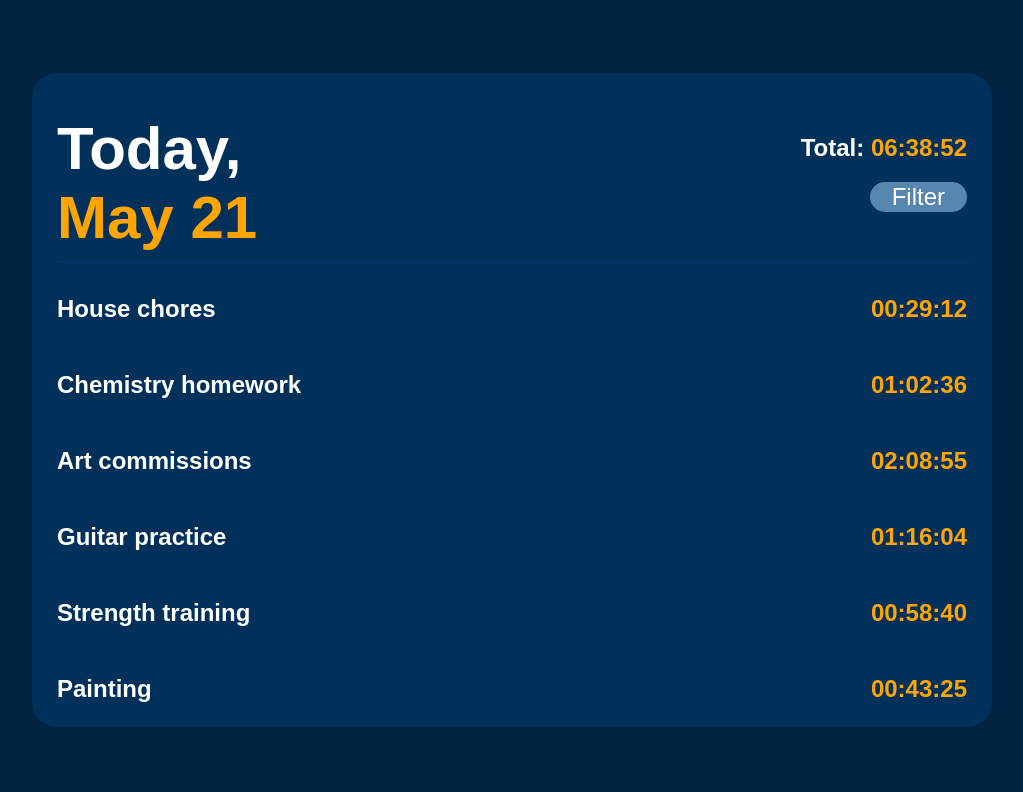
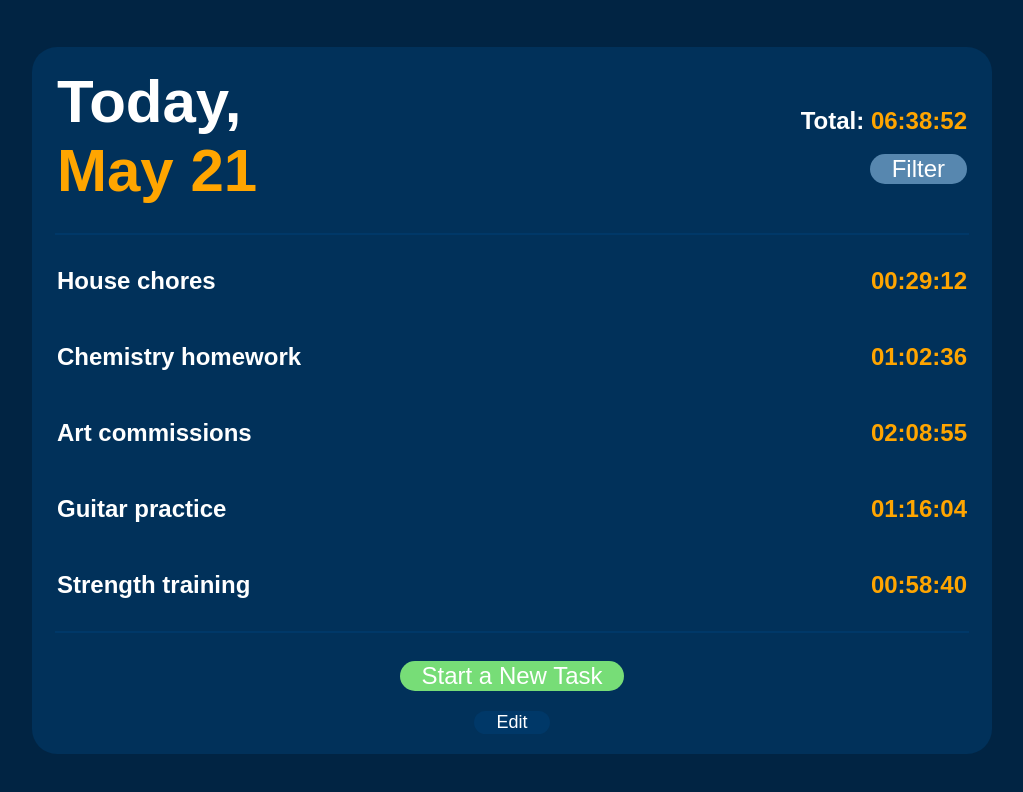
Before and after one commit to renderGUI/task-logger, a React (Create React App) app: page / in a window 1280 px wide. Shown: the top 792 px of the page, without its empty margins (128-1151 px from the left). Built offline with nearby package versions, Linux system fonts and the light colour scheme.

Commit message:
Add dynamic log styling

```diff
--- a/src/App.js
+++ b/src/App.js
@@ -28,11 +28,6 @@ const tasks = [
     loggedTime: "00:58:40",
     id: 5,
   },
-  {
-    loggedTask: "Painting",
-    loggedTime: "00:43:25",
-    id: 6,
-  },
 ];
 
 function App() {
--- a/src/components/LoggedTasks.js
+++ b/src/components/LoggedTasks.js
@@ -3,7 +3,8 @@ import classes from "./LoggedTasks.module.css";
 const LoggedTasks = (props) => {
   return (
     <>
-      {props.tasks.map((task) => {
+      {props.tasks.length > 0 &&
+        props.tasks.map((task) => {
           return (
             <div className={classes.container} key={task.id}>
               <p className={classes.task}>{task.loggedTask}</p>
@@ -11,6 +12,11 @@ const LoggedTasks = (props) => {
             </div>
           );
         })}
+      {props.tasks.length === 0 && (
+        <div className={classes["empty-list-container"]}>
+          <p>No tasks found!</p>
+        </div>
+      )}
     </>
   );
 };
--- a/src/components/LoggedTasks.module.css
+++ b/src/components/LoggedTasks.module.css
@@ -1,13 +1,16 @@
-* {
-  /* outline: 1px solid red; */
-}
-
 .container {
   font-size: 1.5rem;
   display: flex;
   flex-direction: row;
   align-items: center;
   justify-content: space-between;
+  font-weight: 600;
+}
+
+.empty-list-container {
+  color: #ffffff;
+  font-size: 1.5rem;
+  text-align: center;
   font-weight: 600;
 }
 
--- a/src/components/TaskLog.js
+++ b/src/components/TaskLog.js
@@ -1,5 +1,6 @@
 import classes from "./TaskLog.module.css";
 import LoggedTasks from "./LoggedTasks";
+import LogFooter from "./LogFooter";
 
 const TaskLog = (props) => {
   return (
@@ -21,9 +22,8 @@ const TaskLog = (props) => {
         </div>
       </div>
       <hr className={classes.line}></hr>
-      <div>
-          <LoggedTasks tasks={props.tasks} />
-      </div>
+      <LoggedTasks tasks={props.tasks} />
+      <LogFooter />
     </div>
   );
 };
--- a/src/components/TaskLog.module.css
+++ b/src/components/TaskLog.module.css
@@ -14,6 +14,8 @@
   justify-content: space-between;
   align-items: center;
   color: #ffffff;
+  padding-top: 20px;
+  padding-bottom: 20px;
 }
 
 .left-container {
@@ -28,7 +30,8 @@
 
 .date {
   font-size: 3.75rem;
-  margin-bottom: 1px;
+  margin-top: 0;
+  margin-bottom: 0;
 }
 
 .total {
```
Lines whose indentation alone changed are shown as unchanged.
